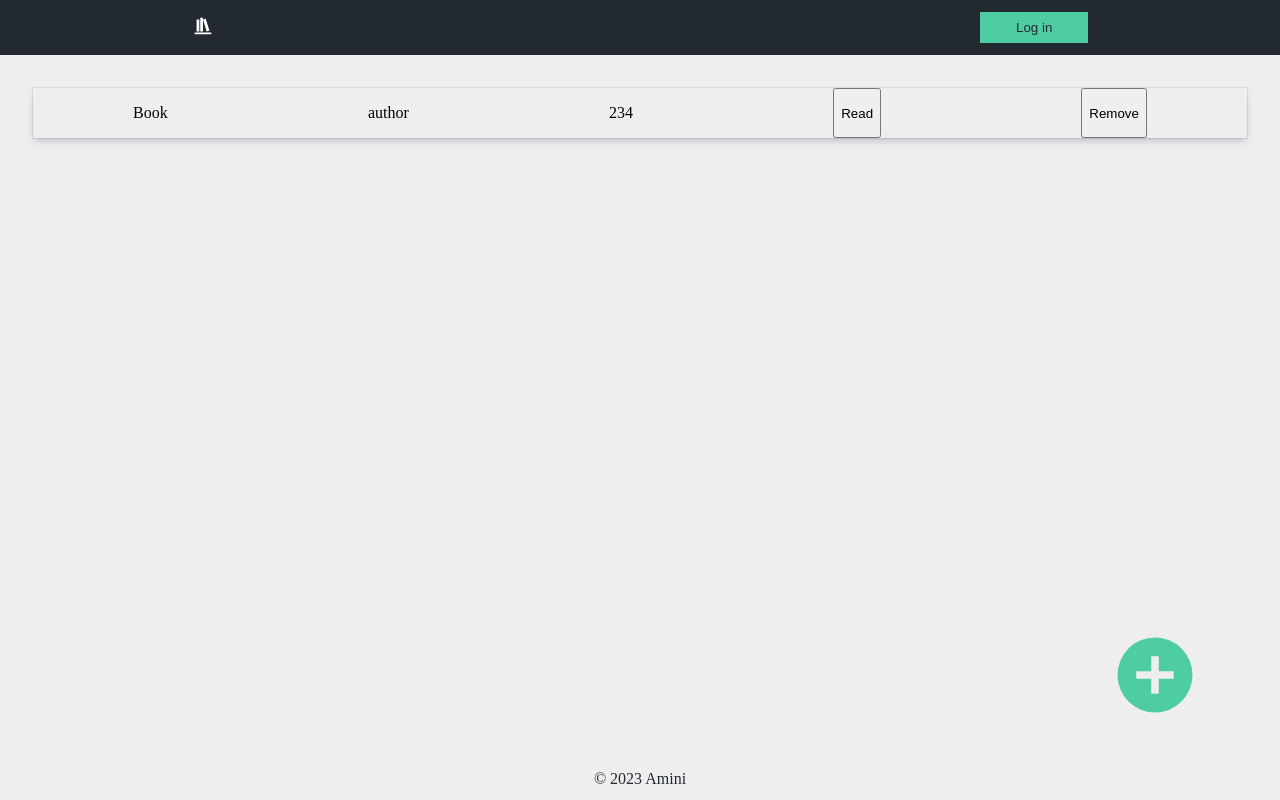
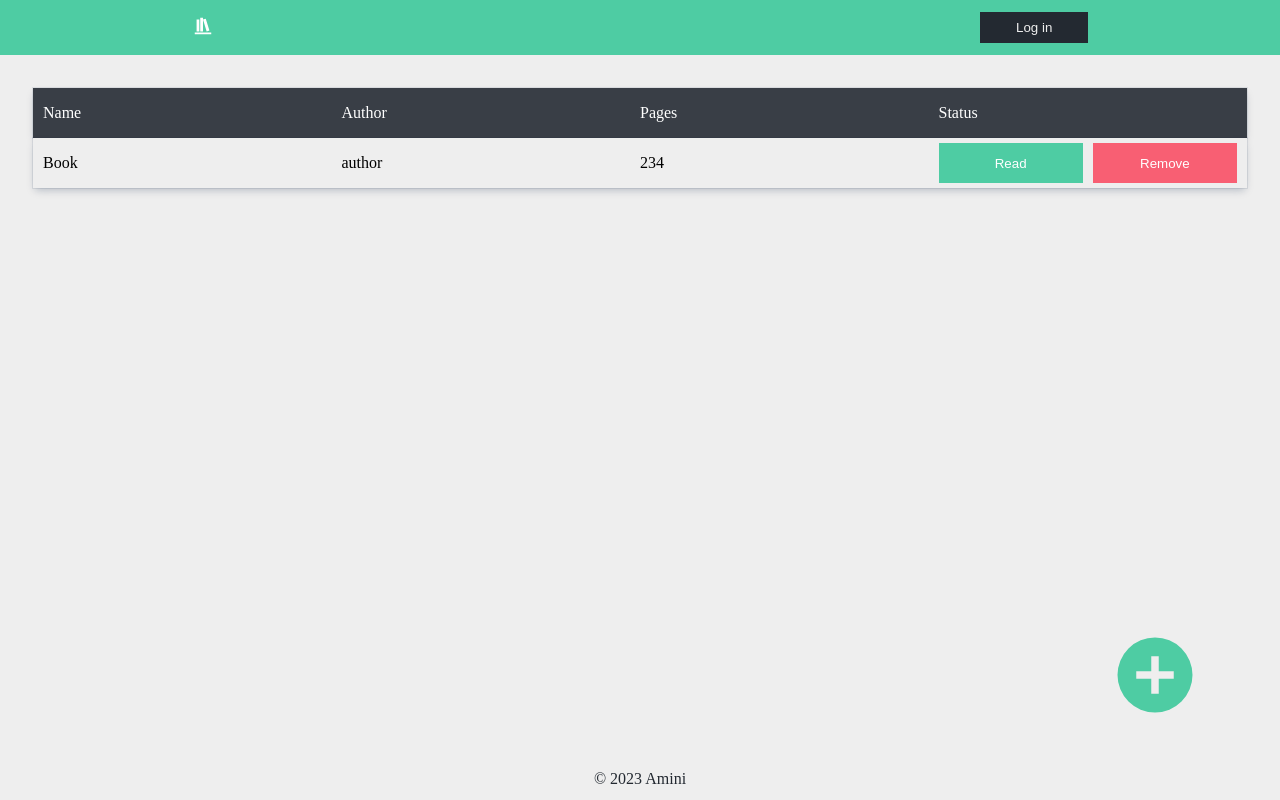
Before and after one commit to AEmin321/library-project, a plain HTML site: page index.html in a window 1280 px wide. Drawn offline with Linux system fonts and the light colour scheme.

Commit message:
Added the design for main section table

```diff
--- a/index.html
+++ b/index.html
@@ -20,6 +20,12 @@
         </div>
     </header>
     <main>
+        <div class="book-card card-header">
+            <p class="book-name">Name</p>
+            <p class="book-author">Author</p>
+            <p class="book-pages">Pages</p>
+            <p>Status</p>
+        </div>
         <div class="book-card">
             <p class="book-name">Book</p>
             <p class="book-author">author</p>
--- a/styles.css
+++ b/styles.css
@@ -13,8 +13,9 @@ header {
     display: flex;
     justify-content: space-around;
     padding: 12px 0;
-    background-color: #232931;
+    background-color: #4ECCA3;
     align-items: center;
+
 }
 
 header svg {
@@ -30,12 +31,12 @@ header svg {
 }
 
 .login-btn {
-    background-color: #4ECCA3;
+    background-color: #232931;
     text-align: center;
     padding: 8px 36px;
     border: none;
     cursor: pointer;
-    color: #232931;
+    color: #EEEEEE;
 }
 
 /* footer section */
@@ -47,20 +48,40 @@ footer {
 
 /* main section styles */
 main {
+    flex: 1;
     display: flex;
     flex-direction: column;
     padding: 33px;
 }
 
 main>div {
-    display: flex;
-    justify-content: space-around;
+    display: grid;
+    grid-template-columns: 2fr 2fr 2fr 1fr 1fr;
+    align-items: center;
+    padding: 0 10px;
+    gap: 10px;
     background-color: #EEEEEE;
     box-shadow: rgba(9, 30, 66, 0.25) 0px 4px 8px -2px, rgba(9, 30, 66, 0.08) 0px 0px 0px 1px;
 }
 
+.book-status, .book-remove {
+    border: none;
+    cursor: pointer;
+    padding: 5px 33px;
+    height: 40px;
+}
 
-/* main section  */
-main {
-    flex: 1;
+.book-status {
+    background-color: #4ECCA3;
+    color: white;
 }
+
+.book-remove {
+    background-color: #F85F73;
+    color: white;
+}
+
+.card-header {
+    background-color: #393E46;
+    color: white;
+}
```
